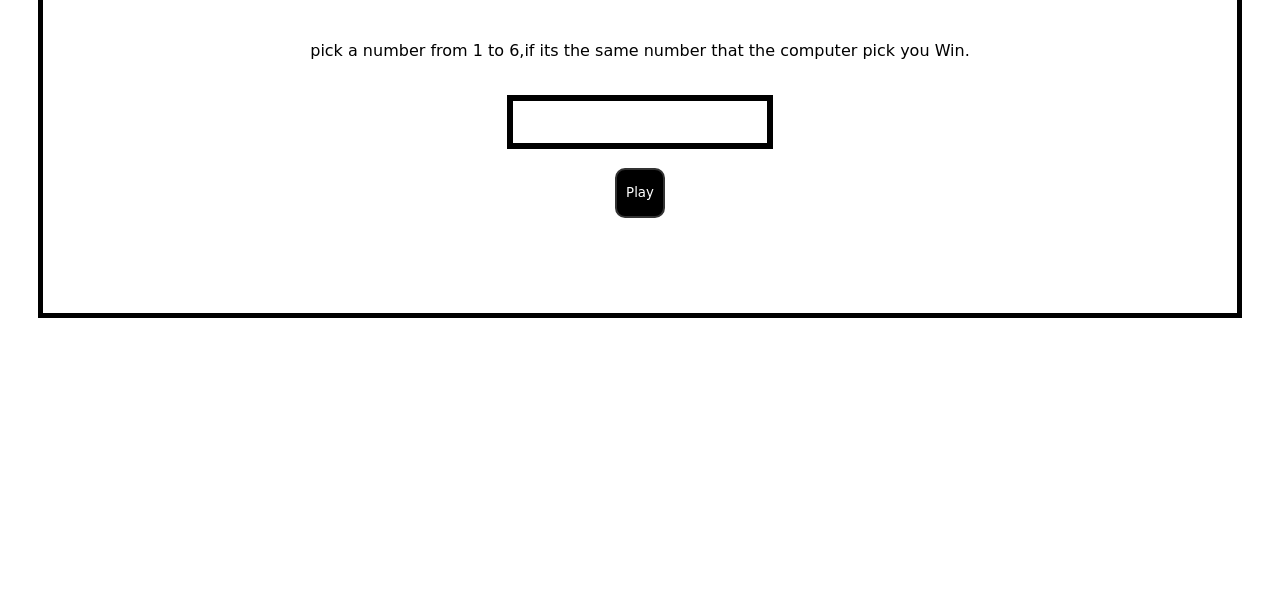
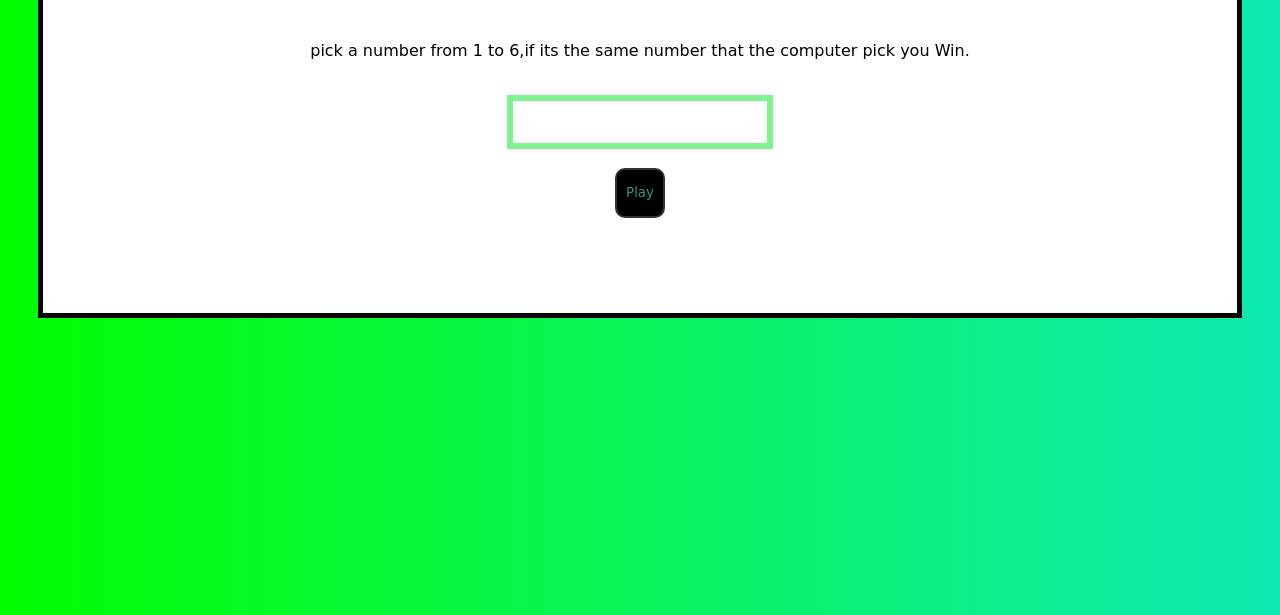
Before and after one commit to hass0n3/6-01, a plain HTML site: page index.html in a window 1280 px wide. Shown: the part 185-800 px from the top of the page. Drawn offline with Linux system fonts and the light colour scheme.

Commit message:
adding a background color

```diff
--- a/style.css
+++ b/style.css
@@ -10,15 +10,18 @@
 input {
             width:  250px;
             height: 40px;
-            border: 6px solid #000;
+            border: 6px solid rgb(126, 243, 142);
 }
 
 .MYbutton {
             background-color: #000;
-            color : #ffff;
+            color : rgb(47, 150, 124);
             border: 2px solid #333;
             border-radius: 10px;
             font-family: "Indie Flower", cursive;
             width : 50px;
             height: 50px;
 }
+body {
+  background : linear-gradient(to right, rgb(0, 255, 0) , rgb(12, 235, 179))
+}
```
